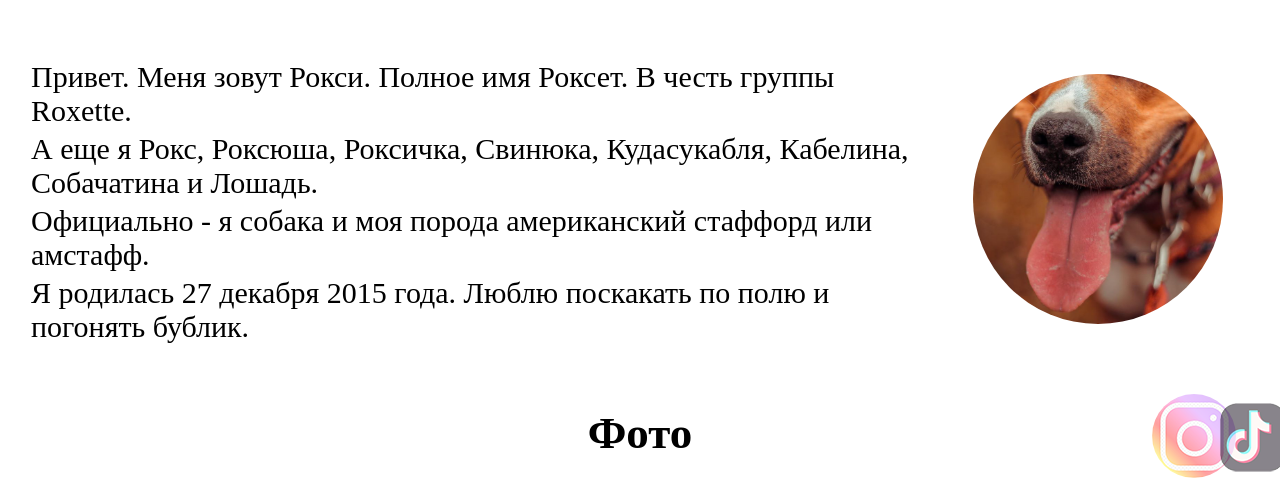
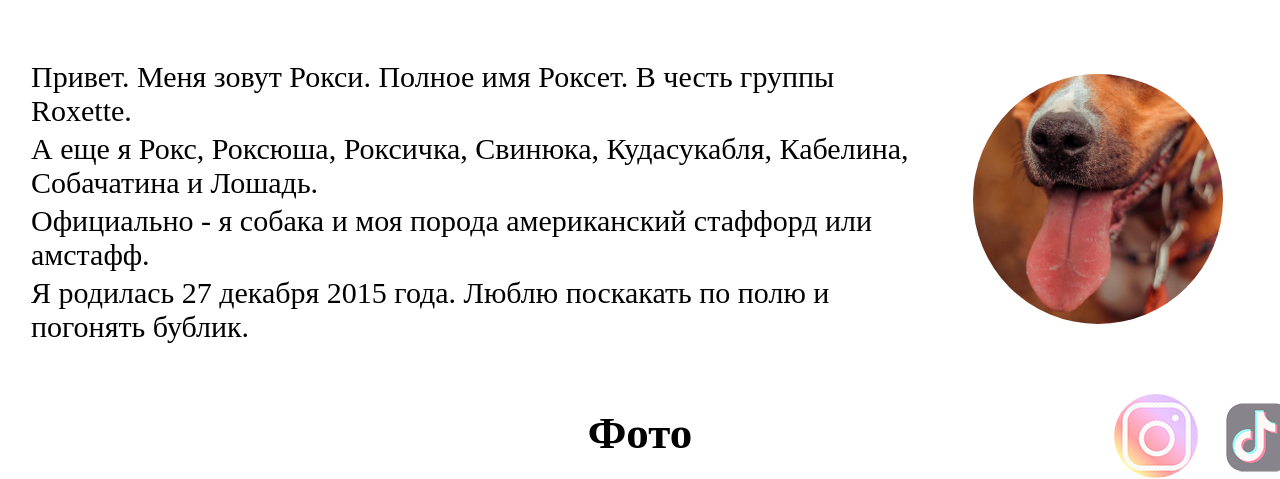
Before and after one commit to zzz1386/roxy-dog, a plain HTML site: page index.html in a window 1280 px wide. Shown: the part 326-805 px from the top of the page. Drawn offline with Linux system fonts and the light colour scheme.

Commit message:
Update index.html

```diff
--- a/index.html
+++ b/index.html
@@ -51,7 +51,7 @@
         position: fixed;
         display: block;
         border-radius:50%;
-        left: 90%;
+        left: 87%;
         top: 90%;
         z-index: 999999;
         }
@@ -67,7 +67,7 @@
         position: fixed;
         display: block;
         border-radius:50%;
-        left: 94.5%;
+        left: 95%;
         top: 90%;
         z-index: 999999;
         }
@@ -266,7 +266,7 @@
     </table>
 
     </div>
-    <div style="background-color: white; height: 400px">
+    <div style="background-color: white; height: 450px">
     </div>
 
 <!--Контент Прочее Конец -->
```
